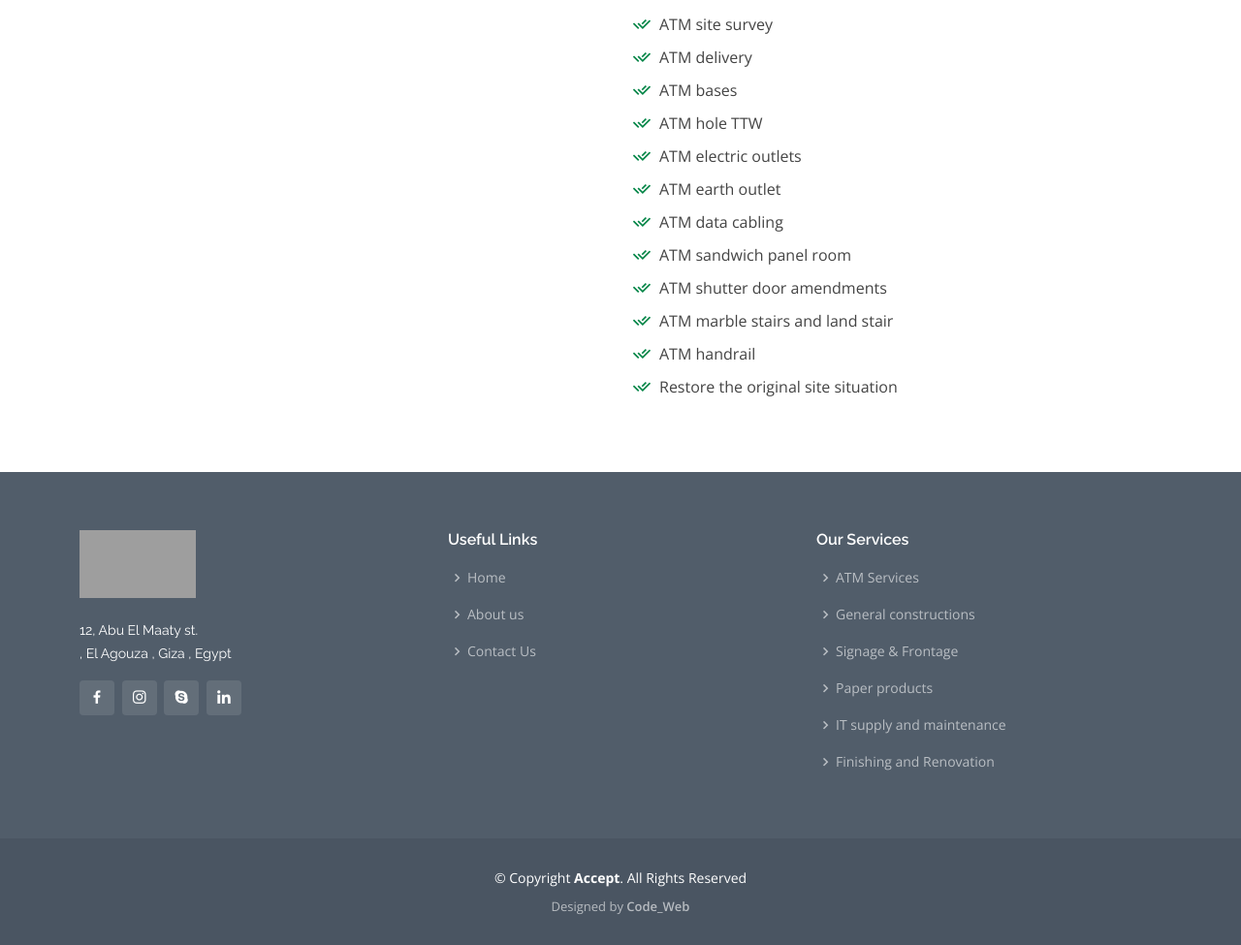
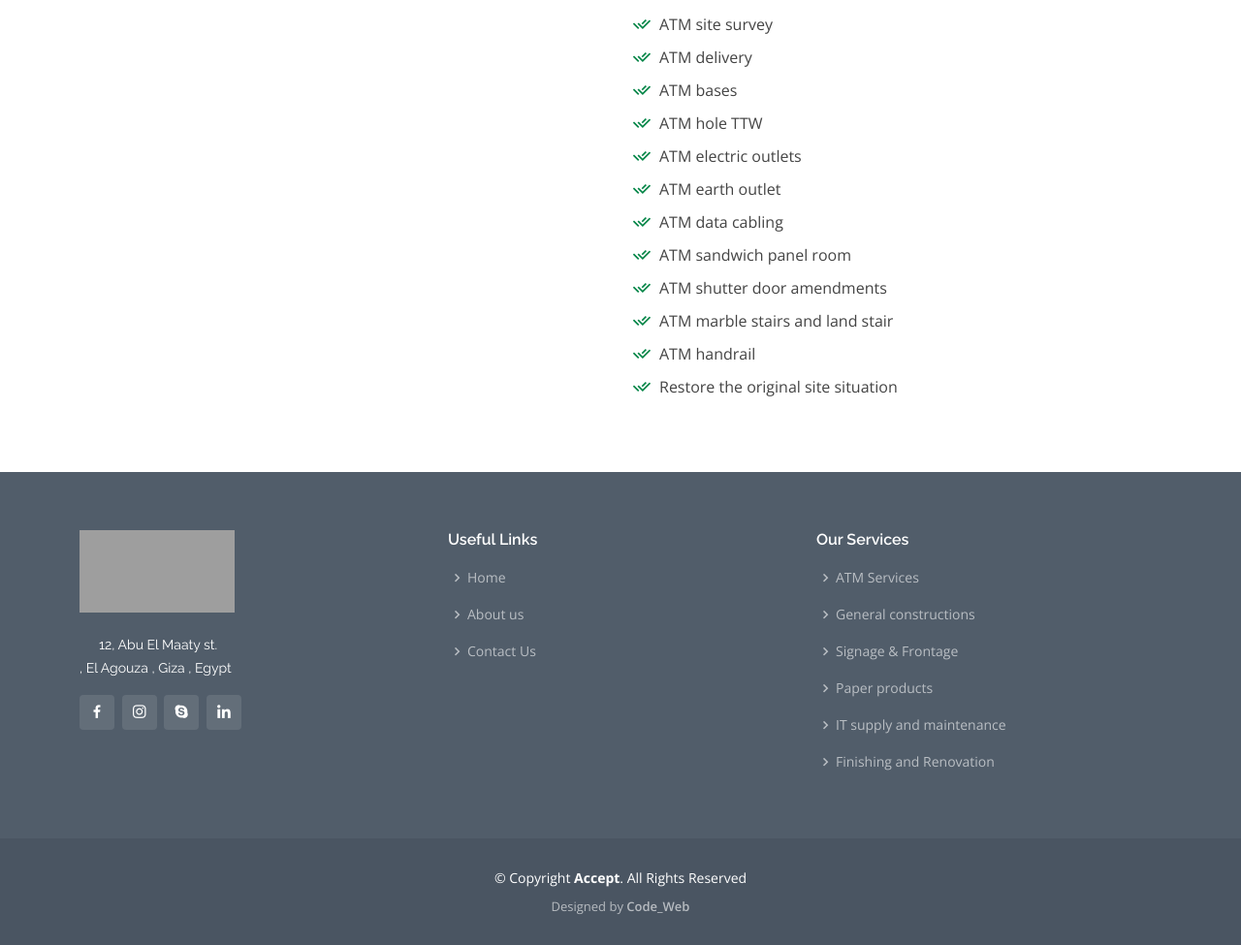
Before and after one commit to ahmed-elgendy/Accept, a plain HTML site: page pages/ATM.html in a window 1280 px wide. Shown: the part 921-1896 px from the top of the page at 97% size. Drawn offline with nearby package versions, Linux system fonts and the light colour scheme; grey boxes are pictures that could not be loaded.

Commit message:
ediiite new code

```diff
--- a/pages/ATM.html
+++ b/pages/ATM.html
@@ -342,12 +342,13 @@
 
           <div class="col-lg-4 col-md-6">
             <div class="footer-info">
-              <a href="../index.html" class="logo me-auto"><img src="../assets/img/WHITE.png" alt="" class="img-fluid" style="width: 120px;height: 70px;"></a>
-<br><br>
-              <p>
-                12, Abu El Maaty st. <br>, El Agouza , Giza , Egypt
+              <a href="../index.html" class="logo me-auto"><img src="../assets/img/WHITE.png" alt="" class="img-fluid" style="width: 160px;height: 85px;"></a>
+              <br><br>
+                            <p style="text-align:left;">
+                             <span style="padding-left:20px ;"> 12, Abu El Maaty st.<br> </span>
+                          , El Agouza , Giza , Egypt
 
-              </p>
+                            </p>
               <div class="social-links mt-3">
                 <a href="https://www.facebook.com/AcceptEgypt" class="facebook"><i class="bx bxl-facebook"></i></a>
                 <a href="https://www.instagram.com/acceptegy/" class="instagram"><i class="bx bxl-instagram"></i></a>
```
Also changed, not shown: pages/Finishing_and_Renovation.html (+6 -5 lines), pages/General_constructions.html (+6 -5 lines), pages/IT_supply_and_maintenance.html (+6 -5 lines), pages/Paper_products.html (+6 -5 lines), pages/Portfolio.html (+6 -5 lines), pages/Signage _Frontage.html (+6 -5 lines), pages/about.html (+3 -2 lines), pages/clients.html (+6 -5 lines), pages/contact.html (+8 -7 lines), pages/process.html (+6 -5 lines), pages/services.html (+6 -5 lines).
